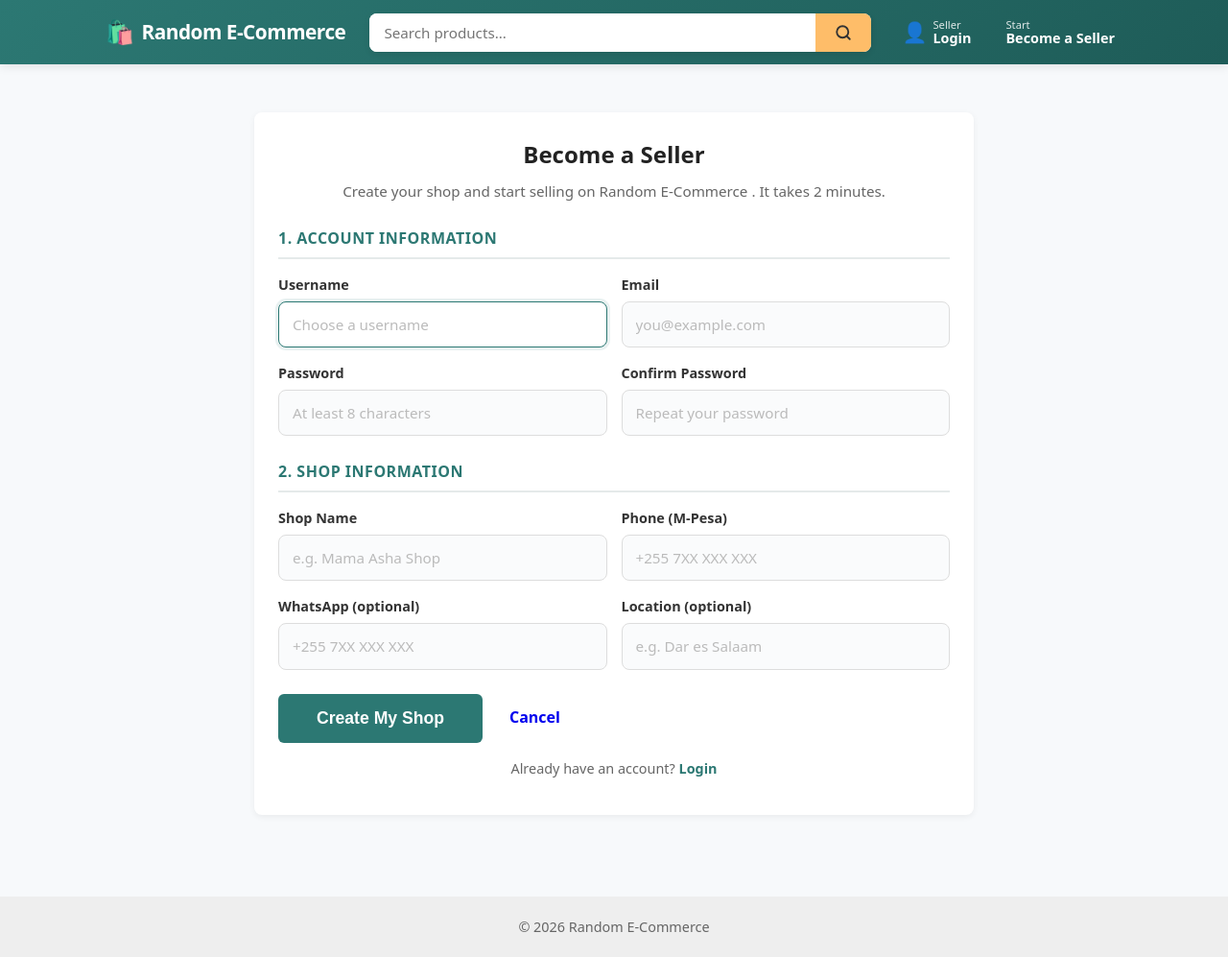
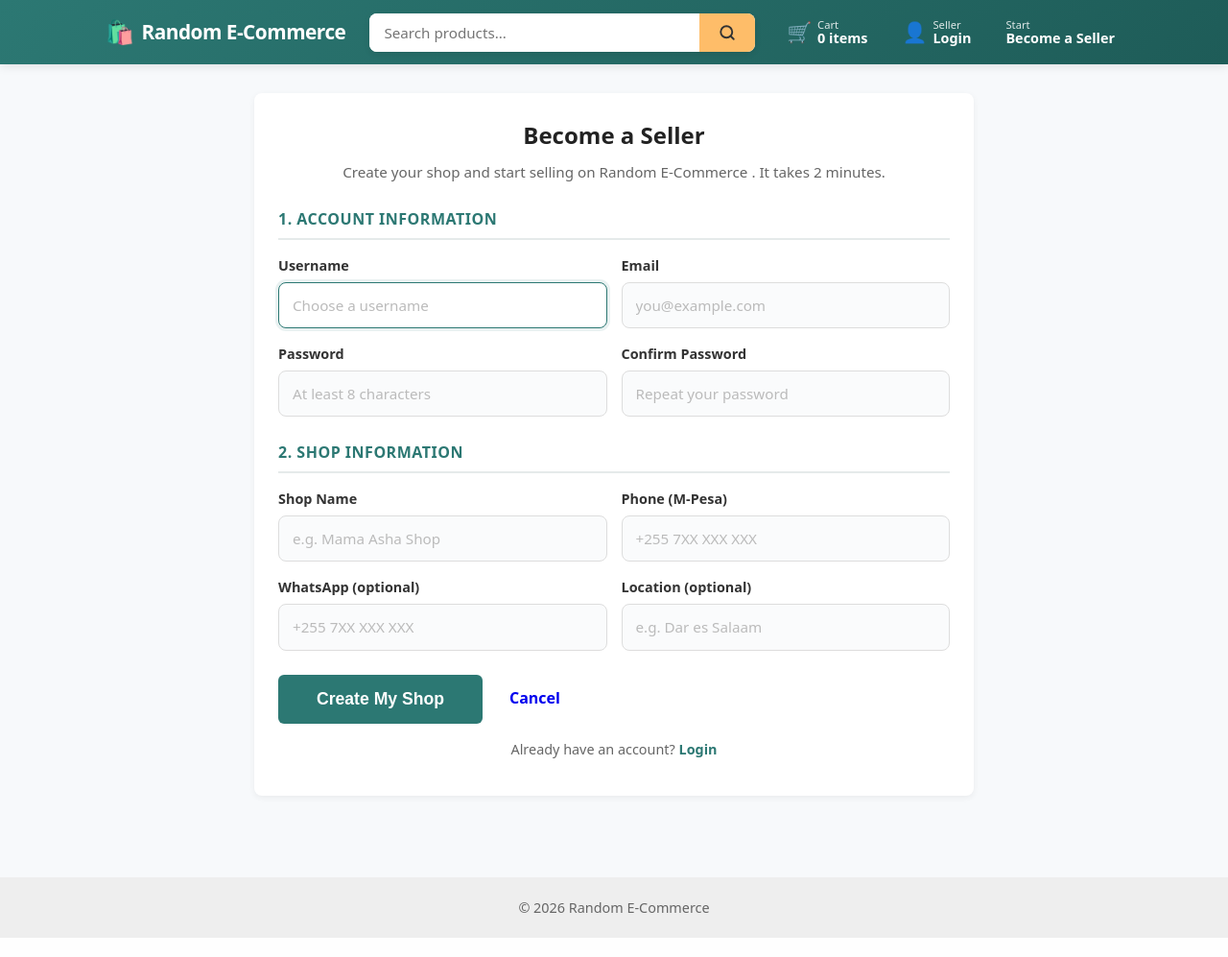
Before and after one commit to kocha-design/Random-E-Commerce, a Django app: page /accounts/register/seller/ in a window 1280 px wide. Shown: the whole page at 96% size. Run offline with Django 5.2, Linux system fonts and the light colour scheme.

Commit message:
Add favicon and update base template with icon link

```diff
--- a/templates/base.html
+++ b/templates/base.html
@@ -5,7 +5,13 @@
     <meta charset="UTF-8">
     <meta name="viewport" content="width=device-width, initial-scale=1.0">
     <title>{% block title %}Random E-Commerce{% endblock %}</title>
+
+    <!-- Favicon -->
+    <link rel="icon" type="image/svg+xml" href="{% static 'img/favicon.svg' %}">
+
+    <!-- CSS -->
     <link rel="stylesheet" href="{% static 'css/style.css' %}">
+
     {% block extra_css %}{% endblock %}
 </head>
 <body>
@@ -17,7 +23,7 @@
                 Random E-Commerce
             </a>
 
-            <!-- Search bar (kama Amazon) -->
+            <!-- Search bar -->
             <form action="{% url 'product_list' %}" method="get" class="header-search">
                 <input type="text" name="q" placeholder="Search products..." value="{{ request.GET.q }}">
                 <button type="submit" aria-label="Search">
@@ -30,6 +36,15 @@
 
             <!-- Right nav -->
             <nav class="header-nav">
+                <!-- Cart link — INAONEKANA KWA WOTE (guest, customer, seller) -->
+                <a href="{% url 'cart_detail' %}" class="nav-link">
+                    <span class="nav-icon">🛒</span>
+                    <span class="nav-text">
+                        <small>Cart</small>
+                        <strong>{{ cart|length }} items</strong>
+                    </span>
+                </a>
+
                 {% if user.is_authenticated %}
                     {% if user.is_seller %}
                         <a href="{% url 'seller_dashboard' %}" class="nav-link">
@@ -86,14 +101,15 @@
     </header>
 
     {% if messages %}
-        <div class="container">
+        <div class="container" style="margin-top: 20px;">
             {% for msg in messages %}
                 <div class="messages {{ msg.tags }}">{{ msg }}</div>
             {% endfor %}
         </div>
     {% endif %}
 
-    <main class="container">
+    <!-- MUHIMU: Hakuna class="container" hapa ili Hero ijae screen nzima -->
+    <main>
         {% block content %}{% endblock %}
     </main>
 
```
Also changed, not shown: static/img/favicon.svg (added).
